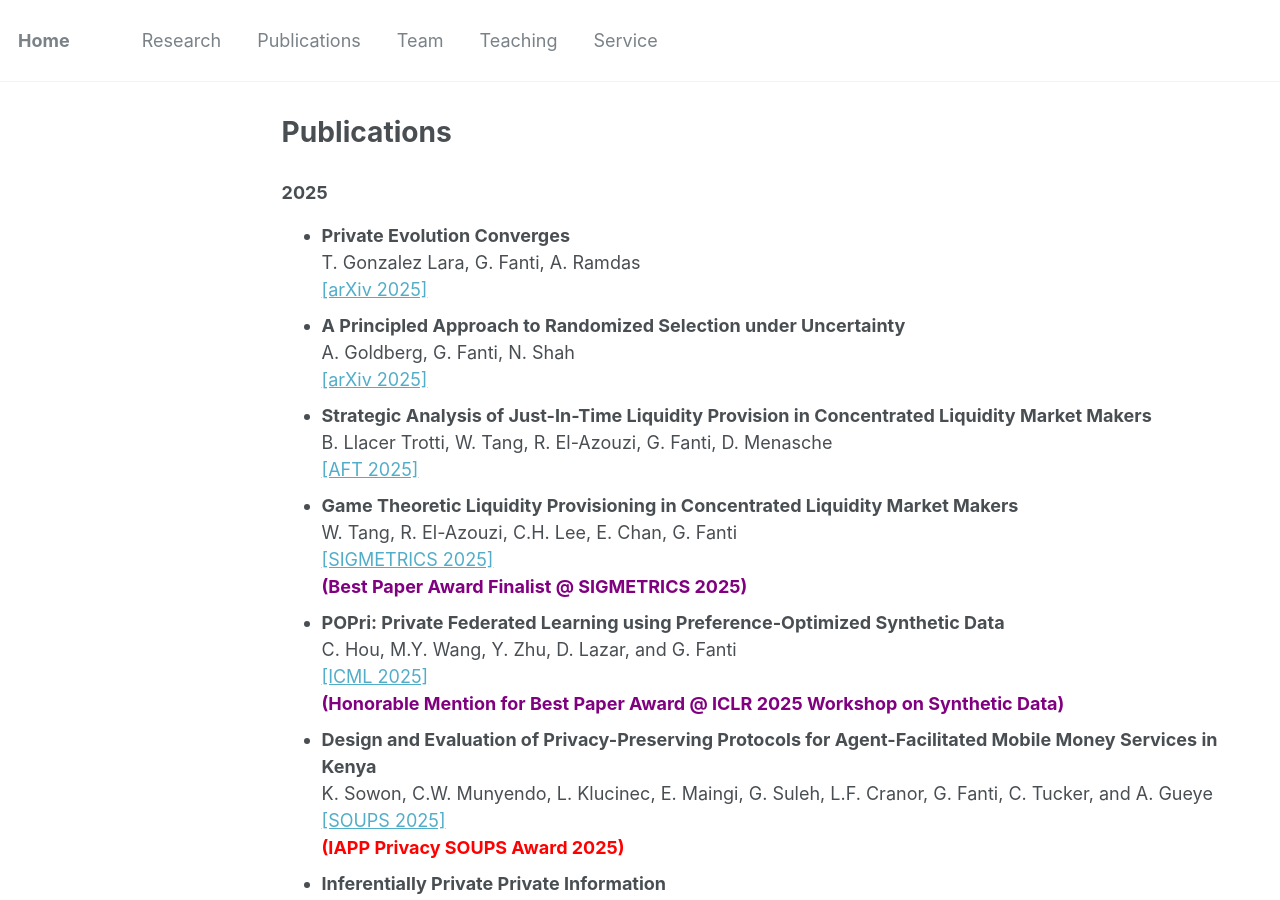
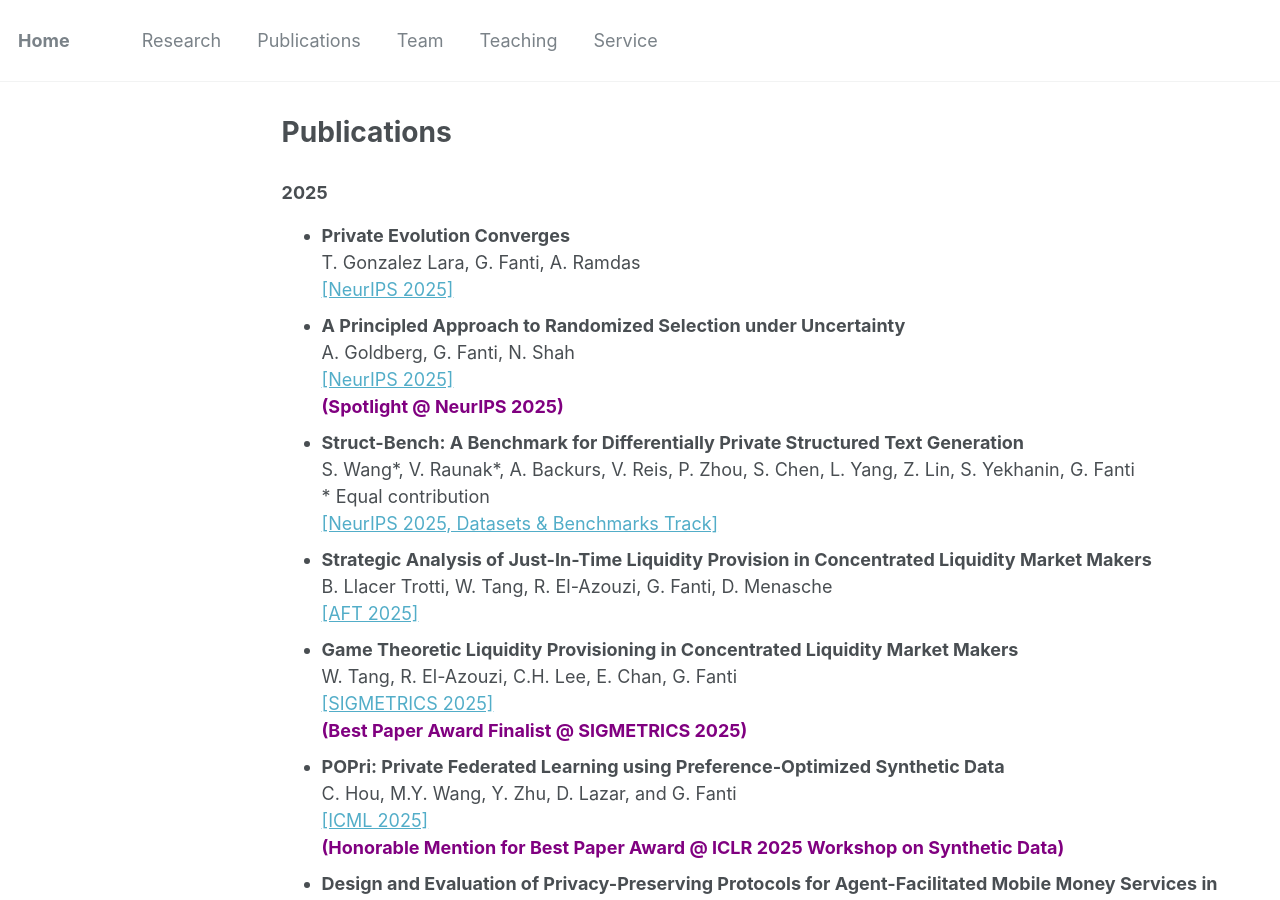
Before and after one commit to gfanti/gfanti.github.io, a Jekyll site: the page built from _pages/publications.md, in a window 1280 px wide and 900 px high. Built offline with Jekyll 4.4.1, drawn with Linux system fonts in a browser that asks for light colours.

Commit message:
updated pubs

```diff
--- a/_pages/publications.md
+++ b/_pages/publications.md
@@ -7,15 +7,21 @@ author_profile: false
 ### 2025
 * <b>Private Evolution Converges</b>
 <br>T. Gonzalez Lara, G. Fanti, A. Ramdas
-<br> <a href="https://arxiv.org/abs/2506.08312">[arXiv 2025]</a>
+<br> <a href="https://arxiv.org/abs/2506.08312">[NeurIPS 2025]</a>
 <br>
 * <b>A Principled Approach to Randomized Selection under Uncertainty</b>
 <br>A. Goldberg, G. Fanti, N. Shah
-<br> <a href="https://arxiv.org/abs/2506.19083">[arXiv 2025]</a>
+<br> <a href="https://arxiv.org/abs/2506.19083">[NeurIPS 2025]</a>
+<br>
+<b><font color="purple">(Spotlight @ NeurIPS 2025)</font></b><br>
+* <b>Struct-Bench: A Benchmark for Differentially Private Structured Text Generation</b>
+<br>S. Wang\*, V. Raunak\*, A. Backurs, V. Reis, P. Zhou, S. Chen, L. Yang, Z. Lin, S. Yekhanin, G. Fanti
+<br> \* Equal contribution
+<br> <a href="https://arxiv.org/abs/2509.10696">[NeurIPS 2025, Datasets & Benchmarks Track]</a>
 <br>
 * <b>Strategic Analysis of Just-In-Time Liquidity Provision in Concentrated Liquidity Market Makers</b>
 <br>B. Llacer Trotti, W. Tang, R. El-Azouzi, G. Fanti, D. Menasche
-<br> <a href="">[AFT 2025]</a>
+<br> <a href="http://arxiv.org/abs/2509.16157">[AFT 2025]</a>
 <br>
 * <b>Game Theoretic Liquidity Provisioning in Concentrated Liquidity Market Makers</b>
 <br>W. Tang, R. El-Azouzi, C.H. Lee, E. Chan, G. Fanti
```
